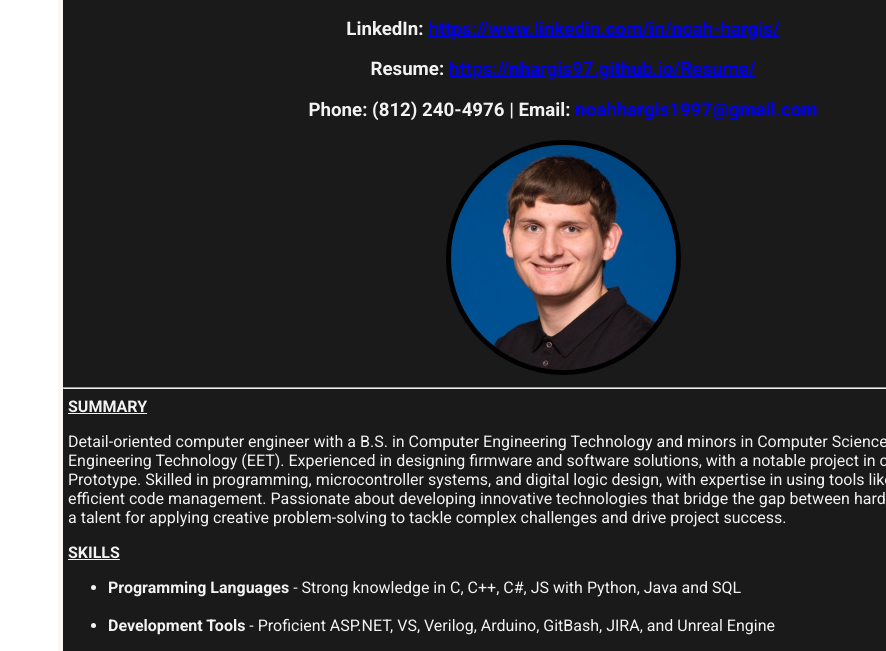
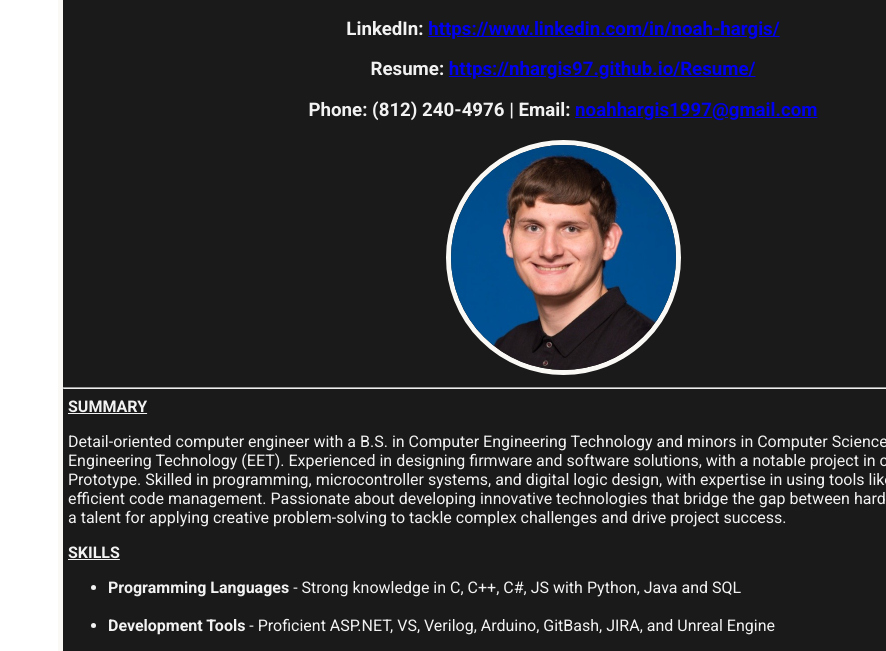
Before and after one commit to nhargis97/Resume, a plain HTML site: page index.html in a window 1280 px wide. Shown: the part 132-783 px from the top of the page, without its empty margins (394-1280 px from the left). Drawn offline with Linux system fonts and the light colour scheme.

Commit message:
Update index.html

```diff
--- a/index.html
+++ b/index.html
@@ -33,7 +33,7 @@
             width:225px;
             height:225px;
             border-radius:50%;
-            border: 5px solid #000
+            border: 5px solid #FAF9F6
         }
         #nav > li {
             display: inline-block;
```
